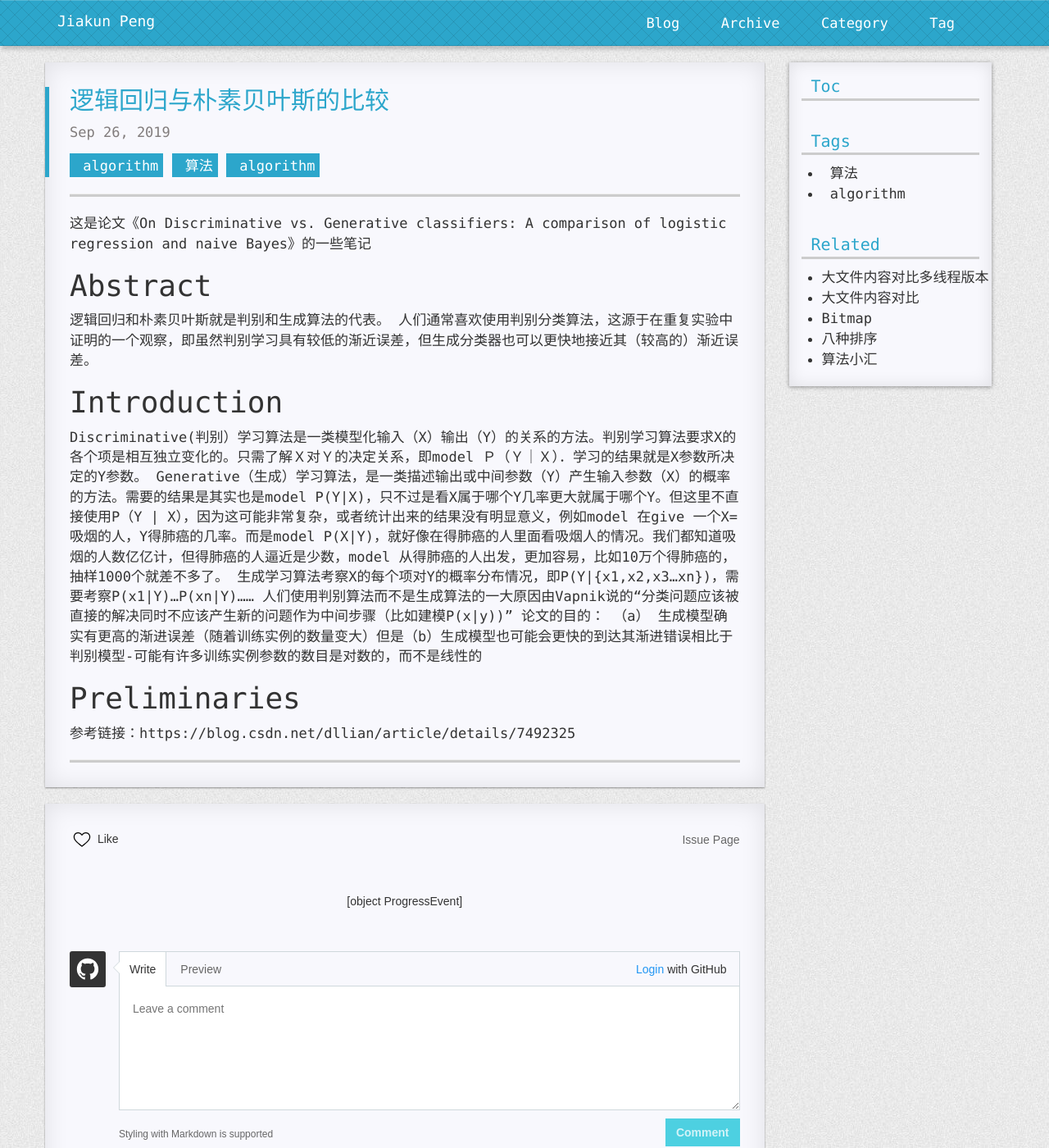
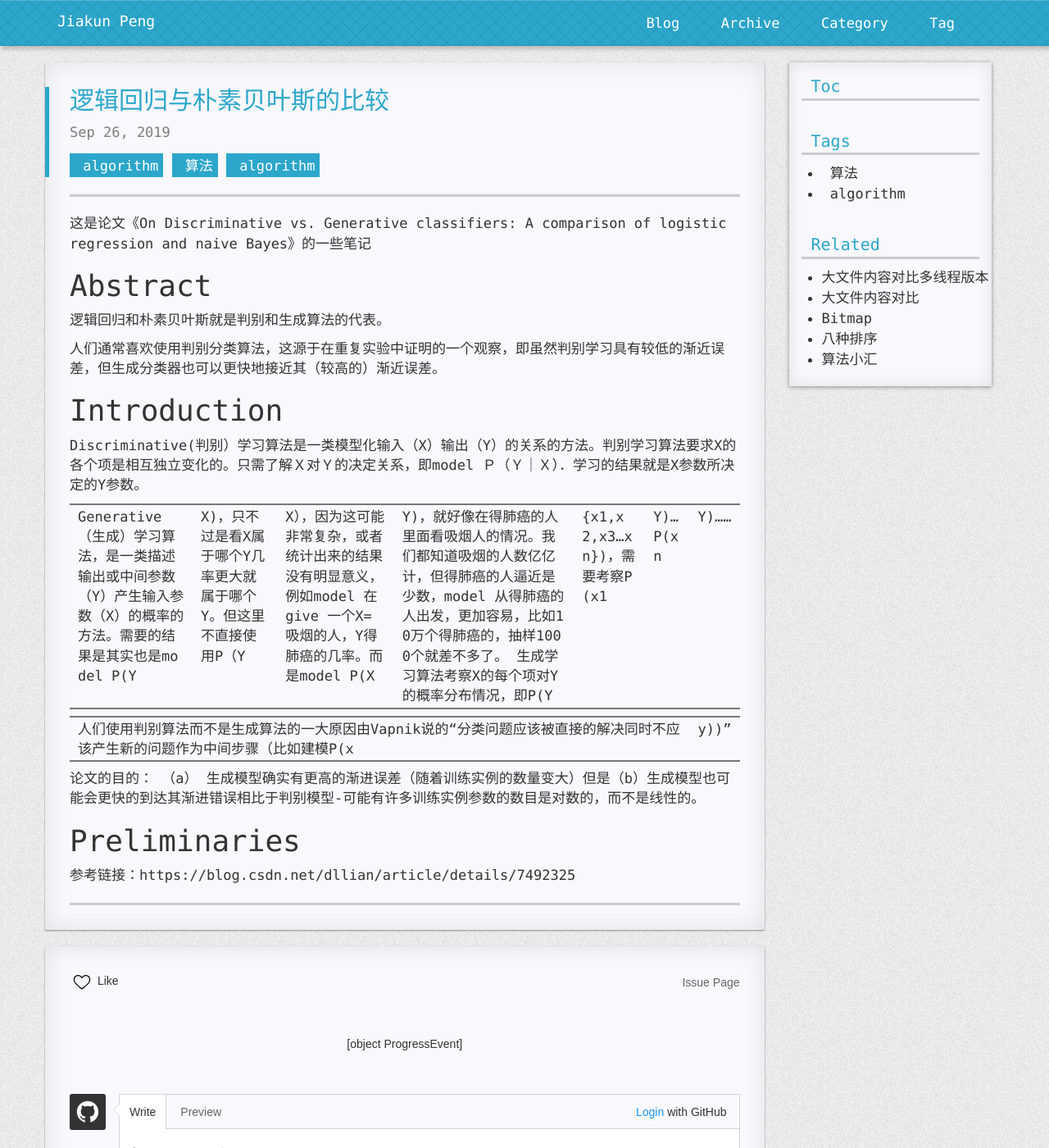
Before and after one commit to oblivionpjk/oblivionpjk.github.io, a Jekyll site: the page built from _posts/2019-09-26-逻辑回归与朴素贝叶斯的比较.md, in a window 1280 px wide and 1400 px high. Shown: the whole window at 82% size. Built offline with Jekyll 4.4.1, drawn with Linux system fonts in a browser that asks for light colours; nearby versions of some CDN libraries; comment, search, counter and statistics services are not loaded; a style sheet for code colours, icons or effects is not loaded.

```diff
--- a/_posts/2019-09-26-逻辑回归与朴素贝叶斯的比较.md
+++ b/_posts/2019-09-26-逻辑回归与朴素贝叶斯的比较.md
@@ -8,14 +8,18 @@ categories: algorithm
 
 # Abstract
 逻辑回归和朴素贝叶斯就是判别和生成算法的代表。
+
 人们通常喜欢使用判别分类算法，这源于在重复实验中证明的一个观察，即虽然判别学习具有较低的渐近误差，但生成分类器也可以更快地接近其（较高的）渐近误差。
 
 # Introduction
 Discriminative(判别）学习算法是一类模型化输入（X）输出（Y）的关系的方法。判别学习算法要求X的各个项是相互独立变化的。只需了解Ｘ对Ｙ的决定关系，即model Ｐ（Ｙ｜Ｘ）．学习的结果就是X参数所决定的Y参数。
+
 Generative（生成）学习算法，是一类描述输出或中间参数（Y）产生输入参数（X）的概率的方法。需要的结果是其实也是model P(Y|X)，只不过是看X属于哪个Y几率更大就属于哪个Y。但这里不直接使用P（Y | X），因为这可能非常复杂，或者统计出来的结果没有明显意义，例如model 在give 一个X=吸烟的人，Y得肺癌的几率。而是model P(X|Y)，就好像在得肺癌的人里面看吸烟人的情况。我们都知道吸烟的人数亿亿计，但得肺癌的人逼近是少数，model 从得肺癌的人出发，更加容易，比如10万个得肺癌的，抽样1000个就差不多了。 生成学习算法考察X的每个项对Y的概率分布情况，即P(Y|{x1,x2,x3...xn})，需要考察P(x1|Y)...P(xn|Y)......
+
 人们使用判别算法而不是生成算法的一大原因由Vapnik说的“分类问题应该被直接的解决同时不应该产生新的问题作为中间步骤（比如建模P(x|y))”
+
 论文的目的：
-（a） 生成模型确实有更高的渐进误差（随着训练实例的数量变大）但是（b）生成模型也可能会更快的到达其渐进错误相比于判别模型-可能有许多训练实例参数的数目是对数的，而不是线性的
+（a） 生成模型确实有更高的渐进误差（随着训练实例的数量变大）但是（b）生成模型也可能会更快的到达其渐进错误相比于判别模型-可能有许多训练实例参数的数目是对数的，而不是线性的。
 
 # Preliminaries
 
```
